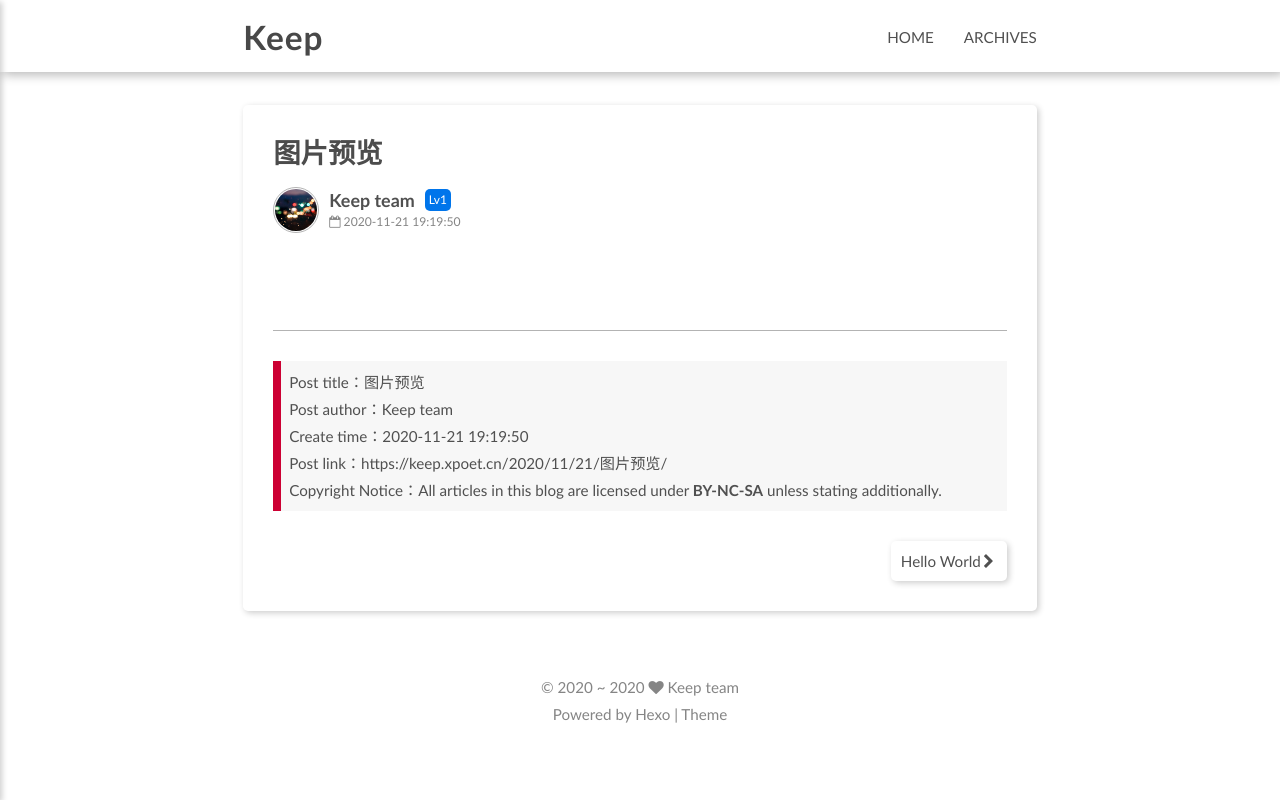
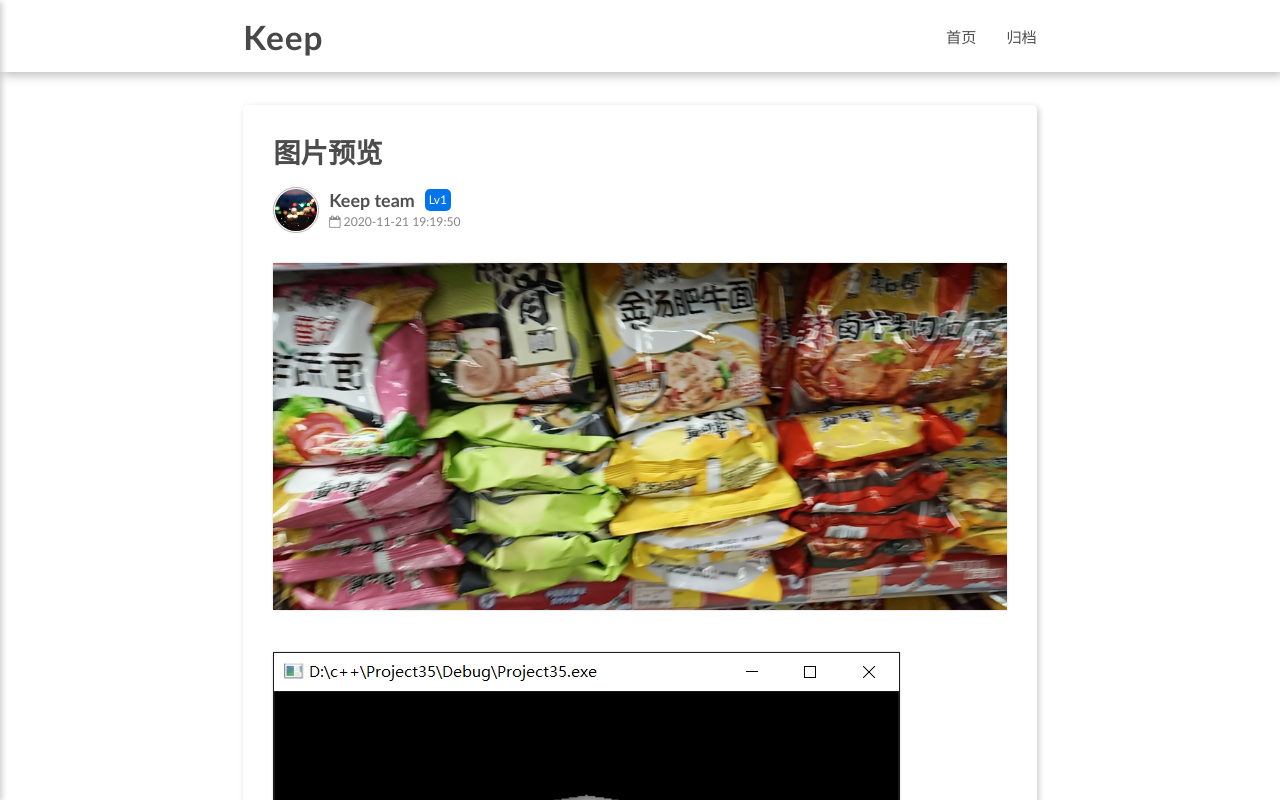
Before and after one commit to zhangqiao142/zhangqiao142.github.io, a plain HTML site: page 2020/11/21/图片预览/index.html in a window 1280 px wide. Shown: the top 800 px of the page. Drawn offline with Linux system fonts and the light colour scheme; a script that the page names is missing; files whose address does not match are found by name.

Commit message:
更新博客。

```diff
--- a/2020/11/21/图片预览/index.html
+++ b/2020/11/21/图片预览/index.html
@@ -46,7 +46,7 @@
                     <a class=""
                        href="/"
                     >
-                        HOME
+                        首页
                     </a>
                 </li>
 
@@ -54,7 +54,7 @@
                     <a class=""
                        href="/archives"
                     >
-                        ARCHIVES
+                        归档
                     </a>
                 </li>
 
@@ -70,12 +70,12 @@
 
                 <li class="drawer-menu-item">
                     <a class=""
-                       href="/">HOME</a>
+                       href="/">首页</a>
                 </li>
 
                 <li class="drawer-menu-item">
                     <a class=""
-                       href="/archives">ARCHIVES</a>
+                       href="/archives">归档</a>
                 </li>
 
         </ul>
@@ -130,7 +130,7 @@
 
 
         <div class="article-content markdown-body">
-            <p><img src="images/a.jpg" alt=""><br><img src="images/b.png" alt=""></p>
+            <p><img src="/images/a.jpg" alt=""><br><img src="/images/b.png" alt=""></p>
 
         </div>
 
@@ -138,14 +138,14 @@
             <div class="post-copyright-info">
                 <div class="article-copyright-info-container">
     <ul>
-        <li>Post title：图片预览</li>
-        <li>Post author：Keep team</li>
-        <li>Create time：2020-11-21 19:19:50</li>
+        <li>本文标题：图片预览</li>
+        <li>本文作者：Keep team</li>
+        <li>创建时间：2020-11-21 19:19:50</li>
         <li>
-            Post link：https://keep.xpoet.cn/2020/11/21/图片预览/
+            本文链接：https://keep.xpoet.cn/2020/11/21/图片预览/
         </li>
         <li>
-            Copyright Notice：All articles in this blog are licensed under <a class="license" href="https://creativecommons.org/licenses/by-nc-sa/4.0/deed.zh">BY-NC-SA</a> unless stating additionally.
+            版权声明：本博客所有文章除特别声明外，均采用 <a class="license" href="https://creativecommons.org/licenses/by-nc-sa/4.0/deed.zh">BY-NC-SA</a> 许可协议。转载请注明出处！
         </li>
     </ul>
 </div>
@@ -164,7 +164,7 @@
                         >
                             <span class="title flex-center">
                                 <span class="post-nav-title-item">Hello World</span>
-                                <span class="post-nav-item">Next posts</span>
+                                <span class="post-nav-item">下一篇</span>
                             </span>
                             <i class="arrow-icon right flex-center fa fa-chevron-right"></i>
                         </a>
@@ -195,7 +195,7 @@
         </div>
 
         <div class="theme-info info-item">
-            Powered by <a target="_blank" href="https://hexo.io">Hexo</a> | Theme <a class="theme-version" target="_blank"></a>
+            由 <a target="_blank" href="https://hexo.io">Hexo</a> 驱动 | 主题 <a class="theme-version" target="_blank"></a>
         </div>
     </div>
 </footer>
```
Also changed, not shown: 2020/11/21/hello-world/index.html (+11 -11 lines), archives/2020/11/index.html (+6 -6 lines), archives/2020/index.html (+6 -6 lines), archives/index.html (+6 -6 lines), index.html (+7 -7 lines), images/a.jpg (added), images/b.png (added).
